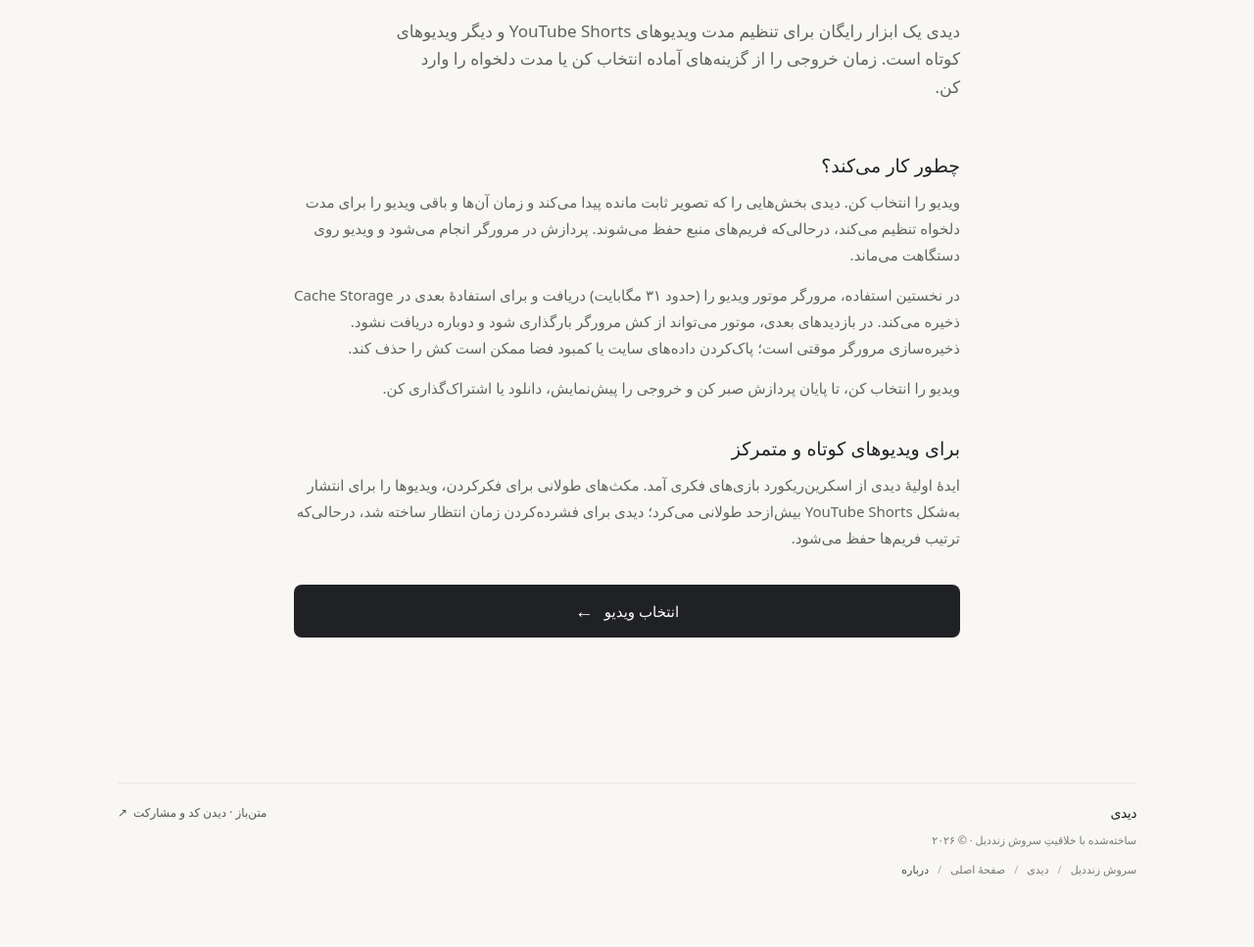
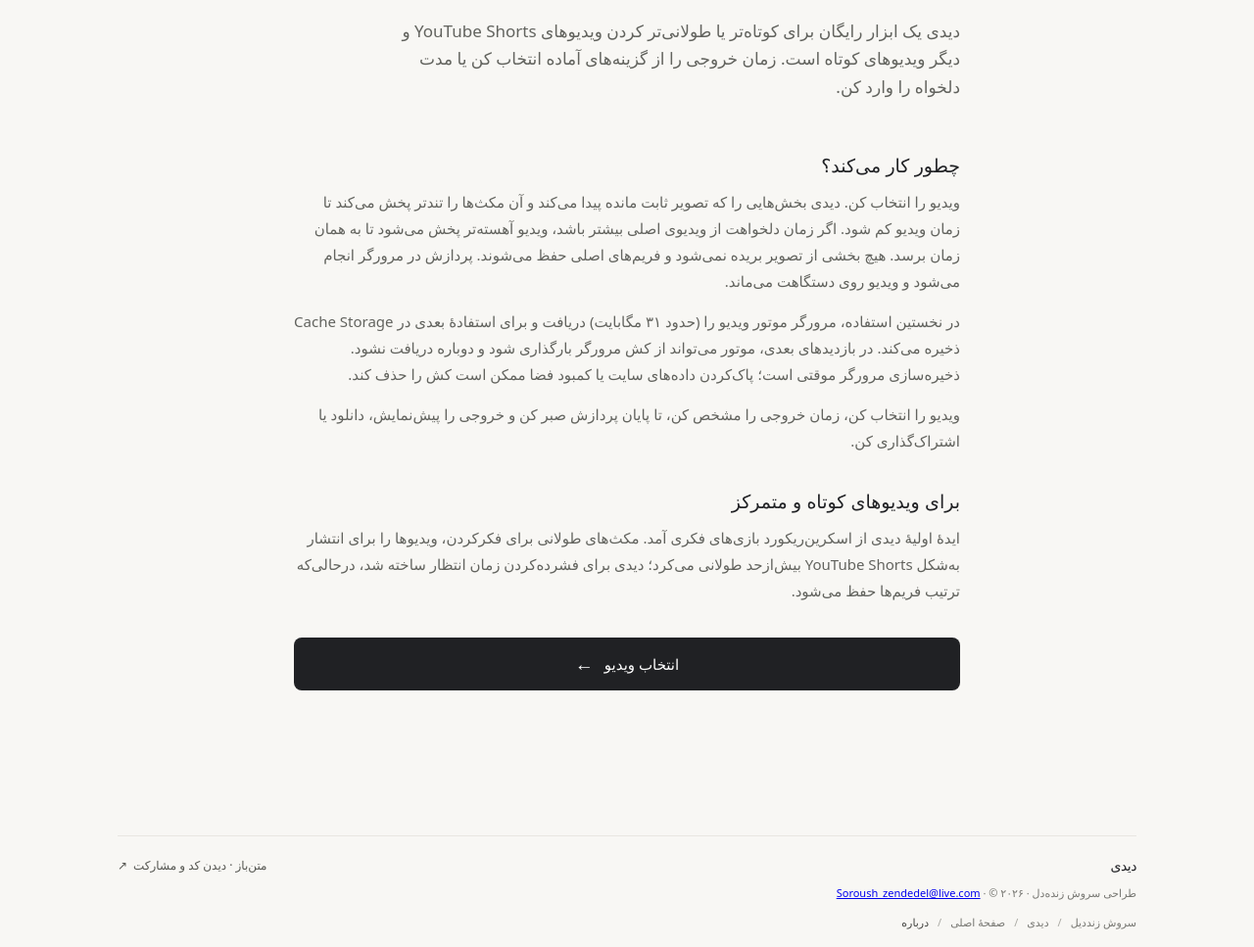
Before and after one commit to soroush-zendedel/2One, a website built with Vite: page fa/about.html in a window 1280 px wide. Shown: the part 310-1277 px from the top of the page at 98% size. Before the commit the page ends 1223 px from the top, so only its background shows below. Built offline with nearby package versions, Linux system fonts and the light colour scheme; a web font is replaced by a local one.

Commit message:
Clarify duration extension and Persian credits

```diff
--- a/fa/about.html
+++ b/fa/about.html
@@ -9,11 +9,11 @@
     <link rel="alternate" hreflang="en" href="https://soroush-zendedel.github.io/Didi/about.html" />
     <link rel="alternate" hreflang="fa" href="https://soroush-zendedel.github.io/Didi/fa/about.html" />
     <link rel="alternate" hreflang="x-default" href="https://soroush-zendedel.github.io/Didi/about.html" />
-    <meta name="description" content="با دیدی مدت ویدیو را برای YouTube Shorts و ویدیوهای کوتاه تنظیم کنید. پردازش در مرورگر انجام می‌شود و فایل روی دستگاه می‌ماند." />
+    <meta name="description" content="با دیدی مدت ویدیوهای YouTube Shorts و ویدیوهای کوتاه را کم یا زیاد کنید تا به زمان دلخواه برسند. پردازش در مرورگر انجام می‌شود." />
     <meta property="og:site_name" content="دیدی" />
     <meta property="og:url" content="https://soroush-zendedel.github.io/Didi/fa/about.html" />
     <meta property="og:title" content="دربارهٔ دیدی — ابزار تنظیم مدت ویدیو" />
-    <meta property="og:description" content="ببینید دیدی چطور مدت ویدیوهای کوتاه را در مرورگر تنظیم می‌کند؛ فایل شما روی دستگاه می‌ماند." />
+    <meta property="og:description" content="مدت ویدیو را کوتاه‌تر یا طولانی‌تر کنید تا به زمان دلخواه برسد؛ بدون بریدن تصویر و با پردازش روی دستگاه." />
     <title>دربارهٔ دیدی — ابزار تنظیم مدت ویدیو</title>
   </head>
   <body>
@@ -22,14 +22,14 @@
       <main class="about-page">
         <p class="eyebrow">دربارهٔ دیدی</p>
         <h1>ابزاری ساده برای کوتاه‌کردن ویدیو برای Shorts</h1>
-        <p class="about-lede">دیدی یک ابزار رایگان برای تنظیم مدت ویدیوهای YouTube Shorts و دیگر ویدیوهای کوتاه است. زمان خروجی را از گزینه‌های آماده انتخاب کن یا مدت دلخواه را وارد کن.</p>
-        <section class="about-section"><h2>چطور کار می‌کند؟</h2><p>ویدیو را انتخاب کن. دیدی بخش‌هایی را که تصویر ثابت مانده پیدا می‌کند و زمان آن‌ها و باقی ویدیو را برای مدت دلخواه تنظیم می‌کند، درحالی‌که فریم‌های منبع حفظ می‌شوند. پردازش در مرورگر انجام می‌شود و ویدیو روی دستگاهت می‌ماند.</p><p>در نخستین استفاده، مرورگر موتور ویدیو را (حدود ۳۱ مگابایت) دریافت و برای استفادهٔ بعدی در Cache Storage ذخیره می‌کند. در بازدیدهای بعدی، موتور می‌تواند از کش مرورگر بارگذاری شود و دوباره دریافت نشود. ذخیره‌سازی مرورگر موقتی است؛ پاک‌کردن داده‌های سایت یا کمبود فضا ممکن است کش را حذف کند.</p><p>ویدیو را انتخاب کن، تا پایان پردازش صبر کن و خروجی را پیش‌نمایش، دانلود یا اشتراک‌گذاری کن.</p></section>
+        <p class="about-lede">دیدی یک ابزار رایگان برای کوتاه‌تر یا طولانی‌تر کردن ویدیوهای YouTube Shorts و دیگر ویدیوهای کوتاه است. زمان خروجی را از گزینه‌های آماده انتخاب کن یا مدت دلخواه را وارد کن.</p>
+        <section class="about-section"><h2>چطور کار می‌کند؟</h2><p>ویدیو را انتخاب کن. دیدی بخش‌هایی را که تصویر ثابت مانده پیدا می‌کند و آن مکث‌ها را تندتر پخش می‌کند تا زمان ویدیو کم شود. اگر زمان دلخواهت از ویدیوی اصلی بیشتر باشد، ویدیو آهسته‌تر پخش می‌شود تا به همان زمان برسد. هیچ بخشی از تصویر بریده نمی‌شود و فریم‌های اصلی حفظ می‌شوند. پردازش در مرورگر انجام می‌شود و ویدیو روی دستگاهت می‌ماند.</p><p>در نخستین استفاده، مرورگر موتور ویدیو را (حدود ۳۱ مگابایت) دریافت و برای استفادهٔ بعدی در Cache Storage ذخیره می‌کند. در بازدیدهای بعدی، موتور می‌تواند از کش مرورگر بارگذاری شود و دوباره دریافت نشود. ذخیره‌سازی مرورگر موقتی است؛ پاک‌کردن داده‌های سایت یا کمبود فضا ممکن است کش را حذف کند.</p><p>ویدیو را انتخاب کن، زمان خروجی را مشخص کن، تا پایان پردازش صبر کن و خروجی را پیش‌نمایش، دانلود یا اشتراک‌گذاری کن.</p></section>
         <section class="about-section"><h2>برای ویدیوهای کوتاه و متمرکز</h2><p>ایدهٔ اولیهٔ دیدی از اسکرین‌ریکورد بازی‌های فکری آمد. مکث‌های طولانی برای فکرکردن، ویدیوها را برای انتشار به‌شکل YouTube Shorts بیش‌ازحد طولانی می‌کرد؛ دیدی برای فشرده‌کردن زمان انتظار ساخته شد، درحالی‌که ترتیب فریم‌ها حفظ می‌شود.</p></section>
         <a class="about-cta" href="../">انتخاب ویدیو <span aria-hidden="true">←</span></a>
       </main>
       <footer class="site-footer">
         <div class="footer-top"><a class="footer-brand" href="../">دیدی</a><a class="contribute-link" href="https://github.com/soroush-zendedel/Didi" target="_blank" rel="noreferrer">متن‌باز · دیدن کد و مشارکت <span aria-hidden="true">↗</span></a></div>
-        <p class="footer-credit">ساخته‌شده با خلاقیتِ سروش زنددیل · © ۲۰۲۶</p>
+        <p class="footer-credit">طراحی سروش زنده‌دل · <a href="mailto:Soroush_zendedel@live.com">Soroush_zendedel@live.com</a> · © ۲۰۲۶</p>
         <nav class="breadcrumbs" aria-label="مسیر صفحه"><ol><li><a href="https://soroush-zendedel.github.io">سروش زنددیل</a></li><li><a href="../">دیدی</a></li><li><a href="./">صفحهٔ اصلی</a></li><li aria-current="page">درباره</li></ol></nav>
       </footer>
     </div>
```
Also changed, not shown: fa/index.html (+4 -4 lines).
